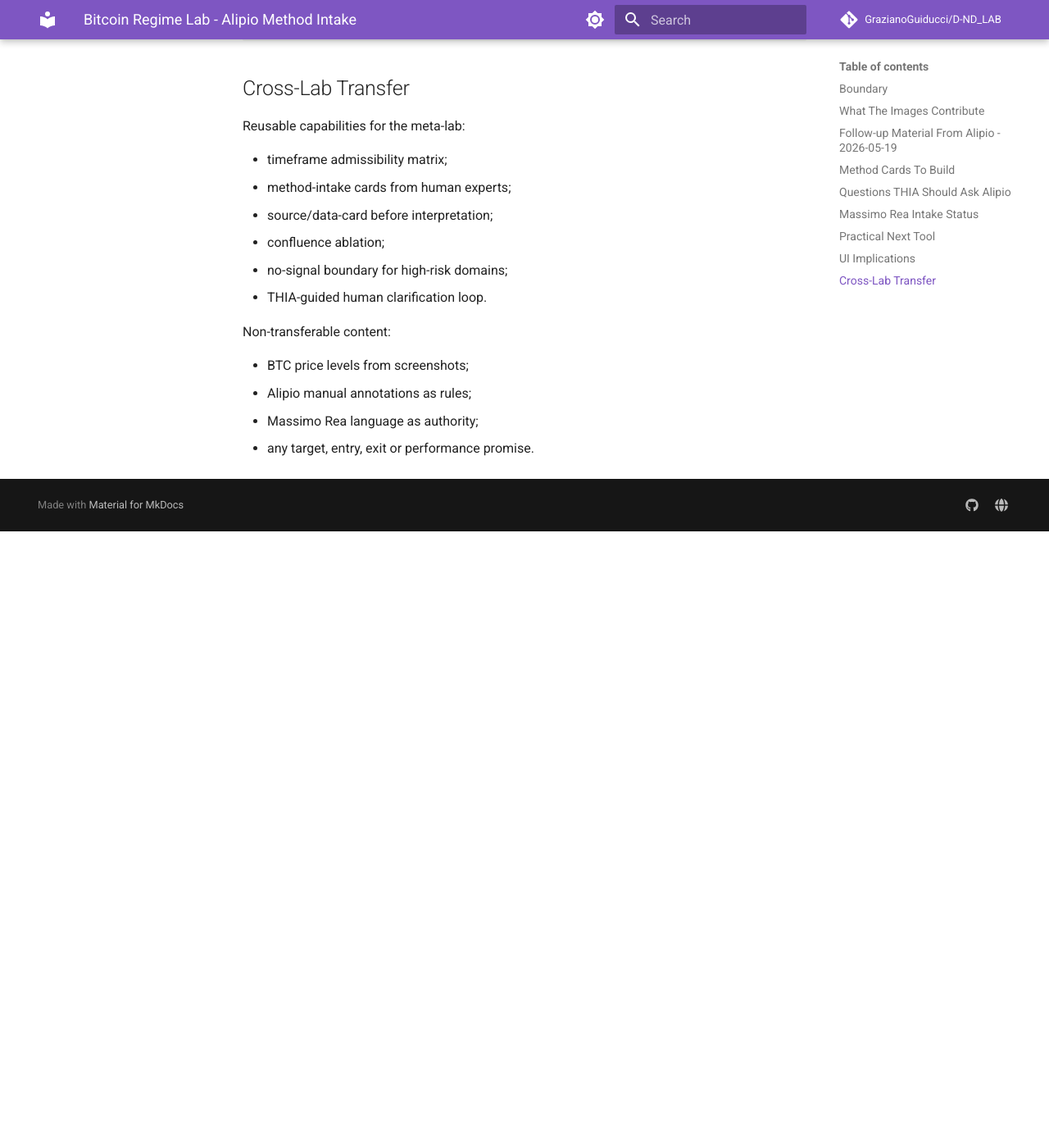
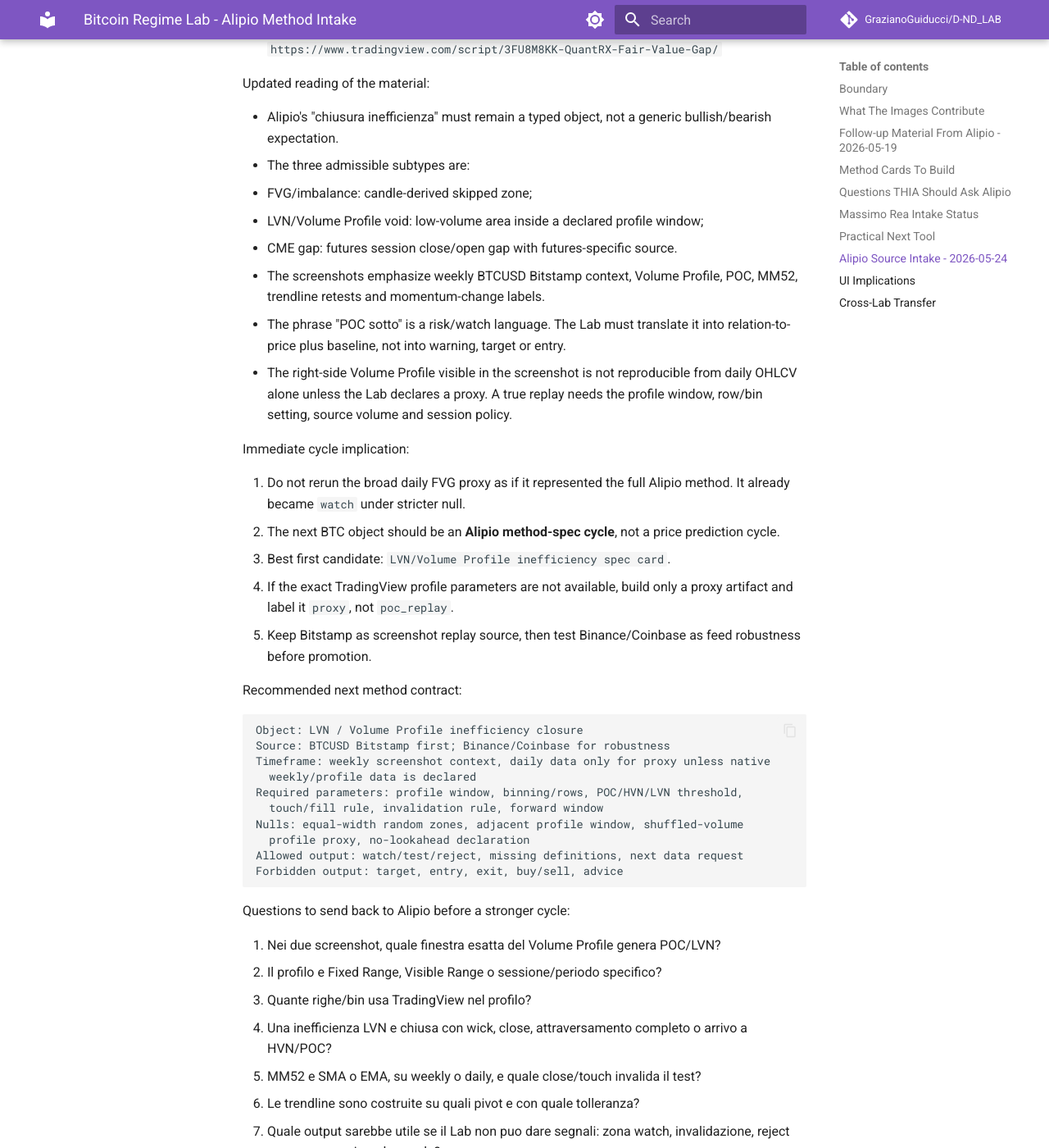
Before and after one commit to GrazianoGuiducci/D-ND_LAB, an MkDocs documentation site: the page built from docs/BITCOIN_ALIPIO_METHOD_INTAKE_20260518.md, in a window 1280 px wide and 1400 px high, scrolled down 6541 px. Shown: the whole window at 82% size. Built offline with MkDocs 1.6.1 and Material for MkDocs 9.7.7, drawn with Linux system fonts in a browser that asks for light colours; comment, search, counter and statistics services are not loaded; before the commit the page ends 7189 px from its top, so only the background shows below that; some of the changed text lies outside the part shown.

Commit message:
feat(bitcoin): focus alipio intake on lvn method

````diff
--- a/docs/BITCOIN_ALIPIO_METHOD_INTAKE_20260518.md
+++ b/docs/BITCOIN_ALIPIO_METHOD_INTAKE_20260518.md
@@ -210,6 +210,83 @@
   declared binning/window rule, labelled as proxy unless real volume-profile
   data is available.
 
+## Alipio Source Intake - 2026-05-24
+
+Source observed by TM7-vps:
+
+- local extracted text: `/opt/alipio file_BTC.md`;
+- two operator-provided TradingView BTCUSD Bitstamp screenshots;
+- screenshots are not stored in the repo;
+- the extracted text is not copied verbatim into the public repo.
+
+External reference check, used only to tighten definitions:
+
+- TradingView defines Volume Profile as traded activity over a specified period
+  at price levels, with POC as the price level with the highest traded volume:
+  `https://www.tradingview.com/support/solutions/43000502040-volume-profile/`
+- CME states Bitcoin futures trade Sunday-Friday, creating a concrete source
+  boundary for any CME-gap test:
+  `https://www.cmegroup.com/education/courses/introduction-to-bitcoin/what-are-bitcoin-futures`
+- TradingView public FVG scripts commonly model FVG as a three-candle
+  imbalance/skip zone; treat this as community implementation evidence, not as
+  authority:
+  `https://www.tradingview.com/script/3FU8M8KK-QuantRX-Fair-Value-Gap/`
+
+Updated reading of the material:
+
+- Alipio's "chiusura inefficienza" must remain a typed object, not a generic
+  bullish/bearish expectation.
+- The three admissible subtypes are:
+  - FVG/imbalance: candle-derived skipped zone;
+  - LVN/Volume Profile void: low-volume area inside a declared profile window;
+  - CME gap: futures session close/open gap with futures-specific source.
+- The screenshots emphasize weekly BTCUSD Bitstamp context, Volume Profile,
+  POC, MM52, trendline retests and momentum-change labels.
+- The phrase "POC sotto" is a risk/watch language. The Lab must translate it
+  into relation-to-price plus baseline, not into warning, target or entry.
+- The right-side Volume Profile visible in the screenshot is not reproducible
+  from daily OHLCV alone unless the Lab declares a proxy. A true replay needs
+  the profile window, row/bin setting, source volume and session policy.
+
+Immediate cycle implication:
+
+1. Do not rerun the broad daily FVG proxy as if it represented the full Alipio
+   method. It already became `watch` under stricter null.
+2. The next BTC object should be an **Alipio method-spec cycle**, not a price
+   prediction cycle.
+3. Best first candidate: `LVN/Volume Profile inefficiency spec card`.
+4. If the exact TradingView profile parameters are not available, build only a
+   proxy artifact and label it `proxy`, not `poc_replay`.
+5. Keep Bitstamp as screenshot replay source, then test Binance/Coinbase as
+   feed robustness before promotion.
+
+Recommended next method contract:
+
+```text
+Object: LVN / Volume Profile inefficiency closure
+Source: BTCUSD Bitstamp first; Binance/Coinbase for robustness
+Timeframe: weekly screenshot context, daily data only for proxy unless native
+  weekly/profile data is declared
+Required parameters: profile window, binning/rows, POC/HVN/LVN threshold,
+  touch/fill rule, invalidation rule, forward window
+Nulls: equal-width random zones, adjacent profile window, shuffled-volume
+  profile proxy, no-lookahead declaration
+Allowed output: watch/test/reject, missing definitions, next data request
+Forbidden output: target, entry, exit, buy/sell, advice
+```
+
+Questions to send back to Alipio before a stronger cycle:
+
+1. Nei due screenshot, quale finestra esatta del Volume Profile genera POC/LVN?
+2. Il profilo e Fixed Range, Visible Range o sessione/periodo specifico?
+3. Quante righe/bin usa TradingView nel profilo?
+4. Una inefficienza LVN e chiusa con wick, close, attraversamento completo o
+   arrivo a HVN/POC?
+5. MM52 e SMA o EMA, su weekly o daily, e quale close/touch invalida il test?
+6. Le trendline sono costruite su quali pivot e con quale tolleranza?
+7. Quale output sarebbe utile se il Lab non puo dare segnali: zona watch,
+   invalidazione, reject reason o prossima domanda?
+
 ## UI Implications
 
 The dashboard should make value obvious to a BTC observer without pretending to
````
Also changed, not shown: docs/LAB_PORTFOLIO_STATUS_20260524.md (added, +100 -0 lines), domains/bitcoin-regime-lab/README.md (+4 -3 lines), domains/bitcoin-regime-lab/context.md (+4 -3 lines), 1 other file.
